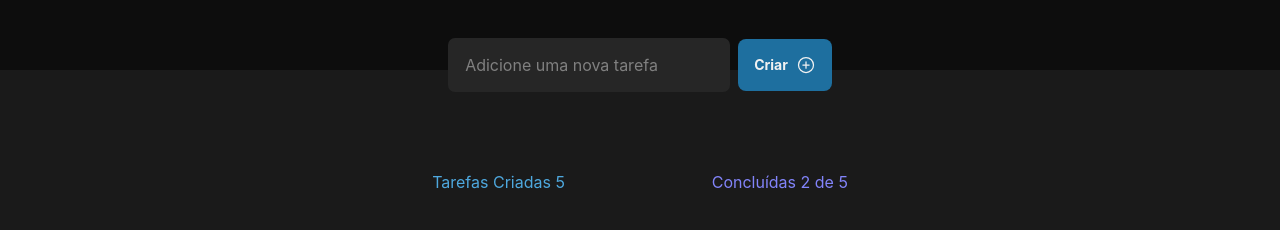
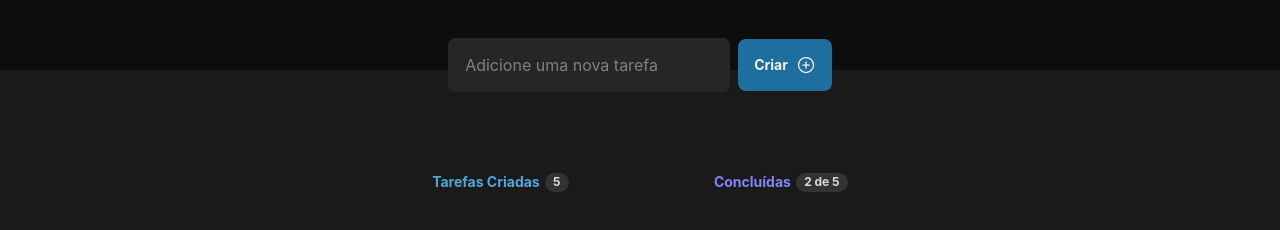
Before and after one commit to gomessgbr/ignite-To-Do, a React (Vite) app: page / in a window 1280 px wide. Shown: the part 130-360 px from the top of the page. Built offline with nearby package versions, Linux system fonts and the light colour scheme.

Commit message:
style: done task create task

```diff
--- a/src/components/ListTasks.module.css
+++ b/src/components/ListTasks.module.css
@@ -1,24 +1,61 @@
-.container {
+.containerListTask {
+  width: 100%;
   display: flex;
   align-items: center;
   justify-content: center;
   flex-direction: column;
+  max-width: 48rem;
 }
 .headerTasks {
   display: flex;
   flex-direction: row;
   justify-content: space-between;
   width: 100%;
-
   max-width: 46rem;
-
-  margin-top: 4rem;
+  margin-top: 4.06rem;
 }
 
 .createTask {
+  display: flex;
   color: var(--blue);
+  font-size: 0.875rem;
+  font-weight: 700;
 }
 
 .doneTask {
+  display: flex;
   color: var(--purple);
+  font-size: 0.875rem;
+  font-weight: 700;
 }
+
+.createTask > span {
+  width: 1.5rem;
+  height: 1.18rem;
+  padding: 2px 8px;
+  border-radius: 14px;
+  display: flex;
+  justify-content: center;
+  align-items: center;
+  font-size: 0.75rem;
+  background: var(--gray-400);
+  color: var(--gray-200);
+  margin-left: 5px;
+  line-height: 0.9rem;
+}
+
+.doneTask > span {
+  width: 3.25rem;
+  height: 1.18rem;
+  padding: 2px 8px;
+  border-radius: 14px;
+  display: flex;
+  flex-direction: row;
+  justify-content: center;
+  align-items: center;
+  font-size: 0.75rem;
+  background: var(--gray-400);
+  color: var(--gray-200);
+  margin-left: 5px;
+  line-height: 0.9rem;
+}
```
